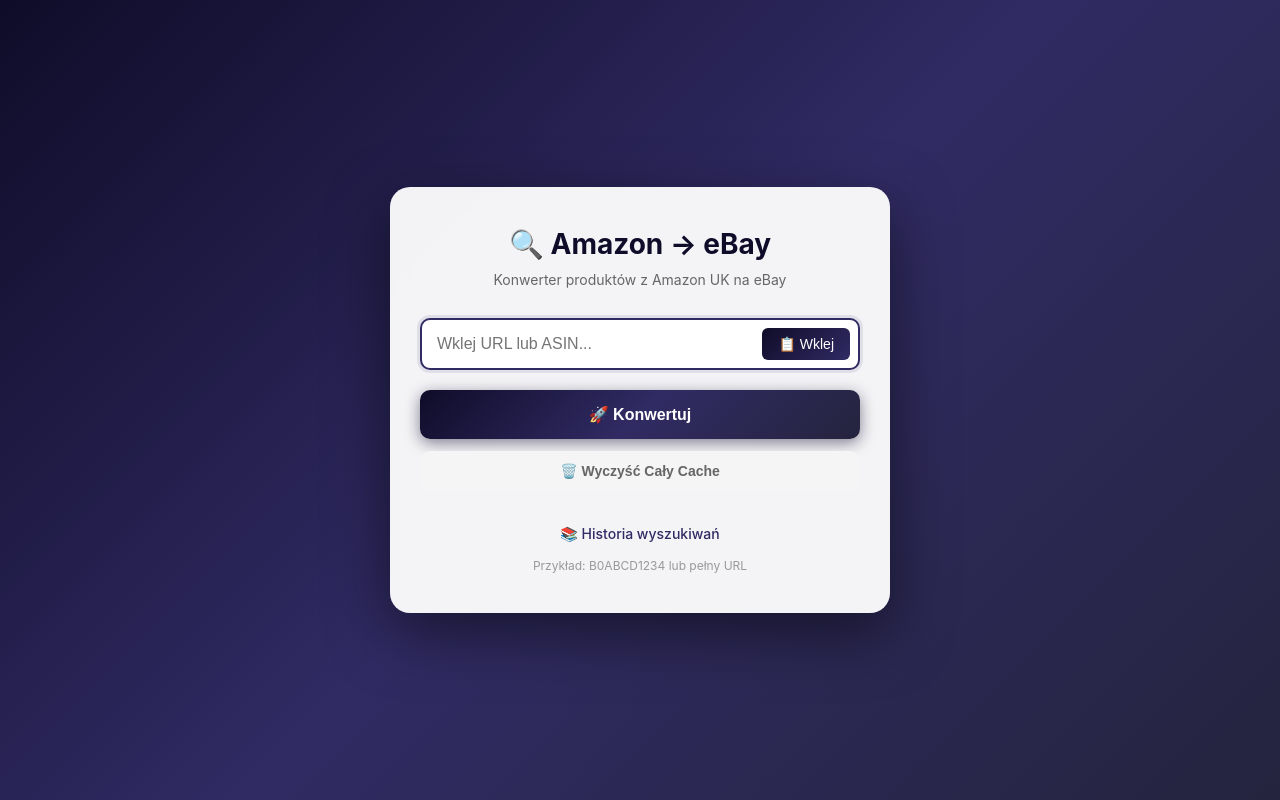
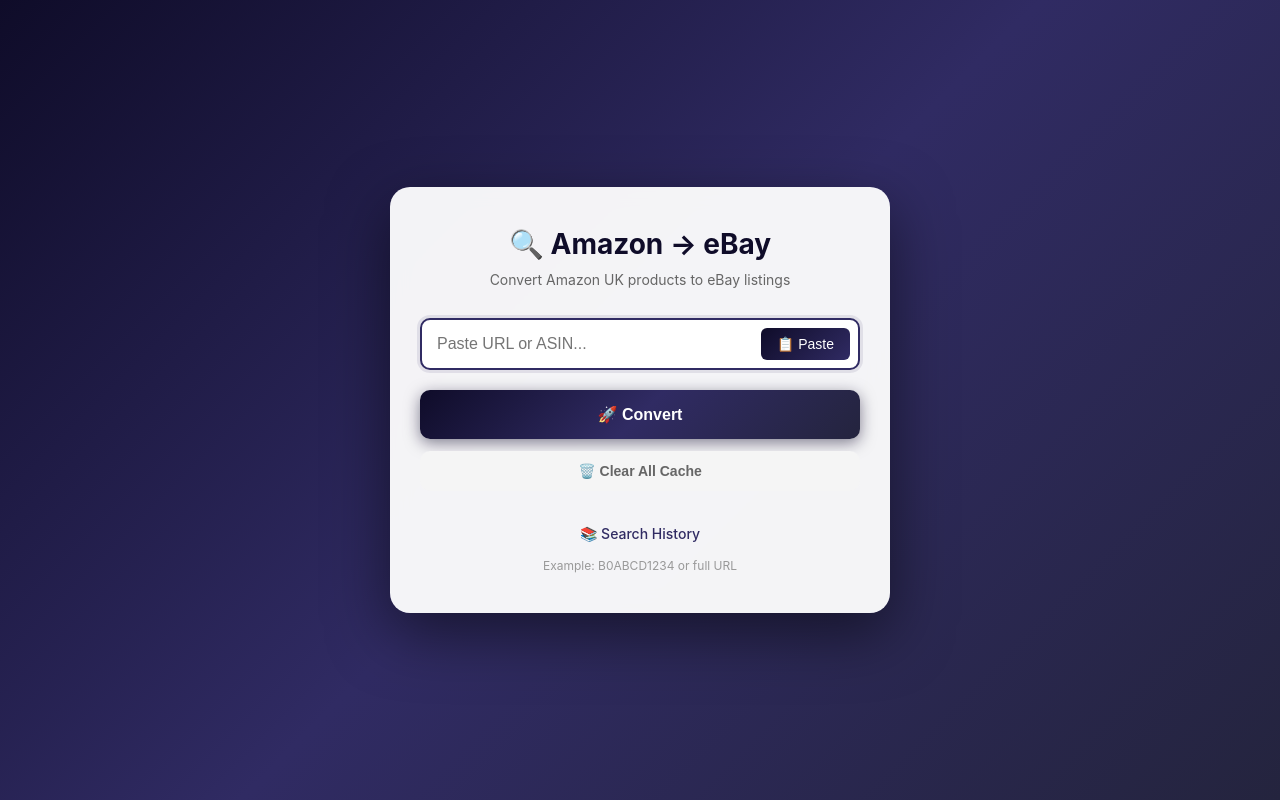
Before and after one commit to kacpermielewczyk96-source/amazon_to_ebay, a Flask app: page / in a window 1280 px wide. Run offline with Flask 3, Linux system fonts and the light colour scheme.

Commit message:
Update index.html

```diff
--- a/templates/index.html
+++ b/templates/index.html
@@ -149,7 +149,7 @@
 <body>
     <div class="container">
         <h1>🔍 Amazon → eBay</h1>
-        <p class="subtitle">Konwerter produktów z Amazon UK na eBay</p>
+        <p class="subtitle">Convert Amazon UK products to eBay listings</p>
 
         <form action="/scrape" method="post">
             <div class="input-group">
@@ -157,27 +157,27 @@
                     type="text"
                     name="url"
                     id="urlInput"
-                    placeholder="Wklej URL lub ASIN..."
+                    placeholder="Paste URL or ASIN..."
                     required
                 >
-                <button type="button" class="paste-btn" onclick="pasteFromClipboard()">📋 Wklej</button>
+                <button type="button" class="paste-btn" onclick="pasteFromClipboard()">📋 Paste</button>
             </div>
 
             <button type="submit" class="btn btn-primary">
-                🚀 Konwertuj
+                🚀 Convert
             </button>
         </form>
 
         <button type="button" class="btn btn-secondary" onclick="clearCache()">
-            🗑️ Wyczyść Cały Cache
+            🗑️ Clear All Cache
         </button>
 
         <div class="history-link">
-            <a href="/history">📚 Historia wyszukiwań</a>
+            <a href="/history">📚 Search History</a>
         </div>
 
         <div class="example">
-            Przykład: B0ABCD1234 lub pełny URL
+            Example: B0ABCD1234 or full URL
         </div>
     </div>
 
@@ -190,7 +190,7 @@
                 document.getElementById('urlInput').value = text.trim();
                 document.getElementById('urlInput').focus();
             } catch (err) {
-                alert('Nie udało się wkleić. Użyj Ctrl+V lub długie przytrzymanie.');
+                alert('Cannot paste. Use Ctrl+V or long press.');
             }
         }
 
@@ -199,7 +199,7 @@
         });
 
         async function clearCache() {
-            if (!confirm('Czy na pewno wyczyścić CAŁY cache? Wszystkie zapisane produkty zostaną ponownie pobrane z Amazon.')) {
+            if (!confirm('Clear ALL cache? All saved products will be re-fetched from Amazon.')) {
                 return;
             }
 
@@ -211,12 +211,12 @@
                 const result = await response.json();
 
                 if (result.success) {
-                    showToast('✓ Cache wyczyszczony! (' + result.deleted + ' produktów)');
+                    showToast('✓ Cache cleared! (' + result.deleted + ' products)');
                 } else {
-                    throw new Error(result.error || 'Błąd czyszczenia cache');
+                    throw new Error(result.error || 'Cache clear error');
                 }
             } catch (error) {
-                alert('Błąd: ' + error.message);
+                alert('Error: ' + error.message);
             }
         }
 
```
